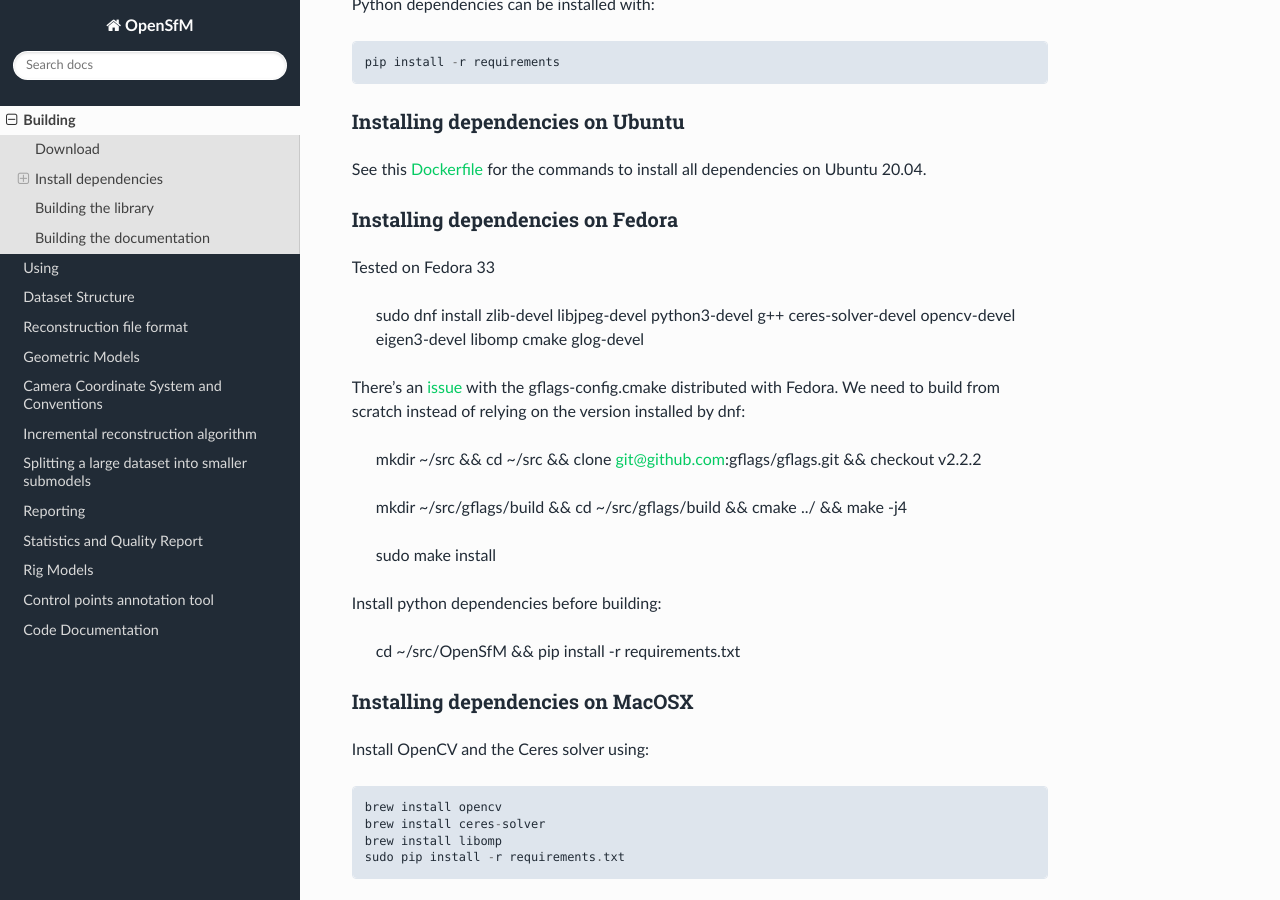
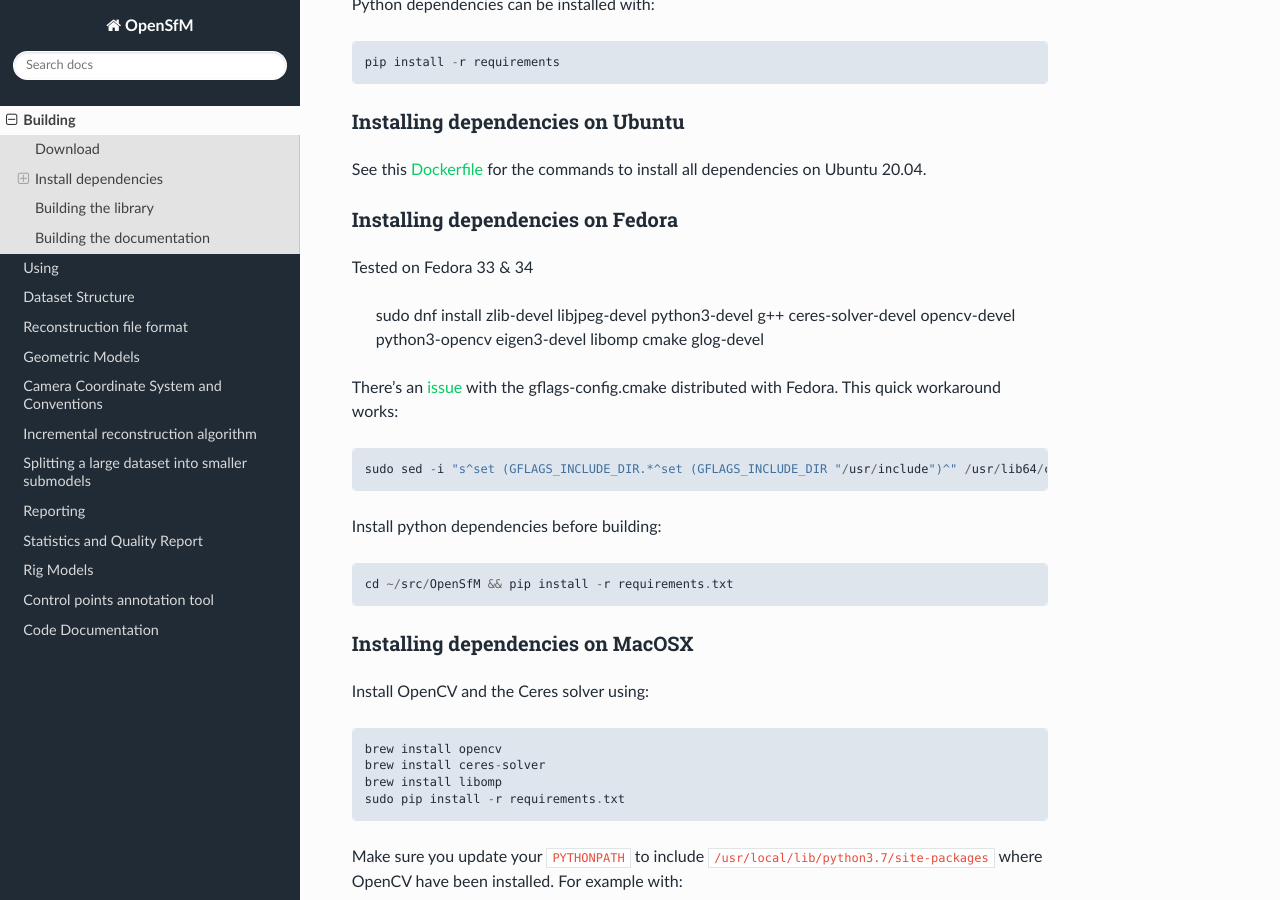
Before and after one commit to mapillary/OpenSfM, a Sphinx documentation site: the page built from doc/source/building.rst, in a window 1280 px wide and 900 px high, scrolled down 693 px. Built offline with Sphinx 7.4.7 and the Read the Docs theme 2.0.0, drawn with Linux system fonts in a browser that asks for light colours.

Commit message:
Update building.rst (#798)
Summary: Pull Request resolved: https://github.com/mapillary/OpenSfM/pull/798

Reviewed By: paulinus

Differential Revision: D31052460

Pulled By: mlopezantequera

fbshipit-source-id: b763723f53827f421e549a074f4bfe9b8b74e465

```diff
--- a/doc/source/building.rst
+++ b/doc/source/building.rst
@@ -38,19 +38,15 @@
 Installing dependencies on Fedora
 ~~~~~~~~~~~~~~~~~~~~~~~~~~~~~~~~~
 
-Tested on Fedora 33
+Tested on Fedora 33 & 34
 
-    sudo dnf install zlib-devel libjpeg-devel python3-devel g++ ceres-solver-devel opencv-devel eigen3-devel libomp cmake glog-devel
+    sudo dnf install zlib-devel libjpeg-devel python3-devel g++ ceres-solver-devel opencv-devel python3-opencv eigen3-devel libomp cmake glog-devel
 
-There's an `issue <https://github.com/ceres-solver/ceres-solver/issues/491>`_ with the gflags-config.cmake distributed with Fedora. We need to build from scratch instead of relying on the version installed by dnf:
+There's an `issue <https://github.com/ceres-solver/ceres-solver/issues/491>`_ with the gflags-config.cmake distributed with Fedora. This quick workaround works::
 
-    mkdir ~/src && cd ~/src && clone git@github.com:gflags/gflags.git && checkout v2.2.2
+    sudo sed -i "s^set (GFLAGS_INCLUDE_DIR.*^set (GFLAGS_INCLUDE_DIR "/usr/include")^" /usr/lib64/cmake/gflags/gflags-config.cmake
 
-    mkdir ~/src/gflags/build && cd ~/src/gflags/build && cmake ../ && make -j4
-
-    sudo make install
-
-Install python dependencies before building:
+Install python dependencies before building::
 
     cd ~/src/OpenSfM && pip install -r requirements.txt
 
```
